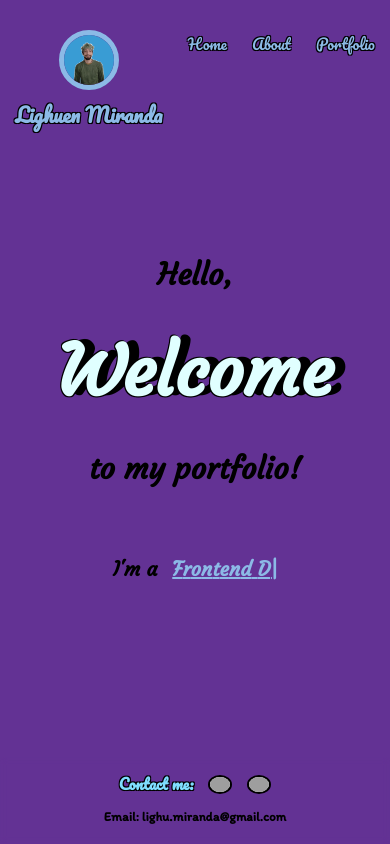
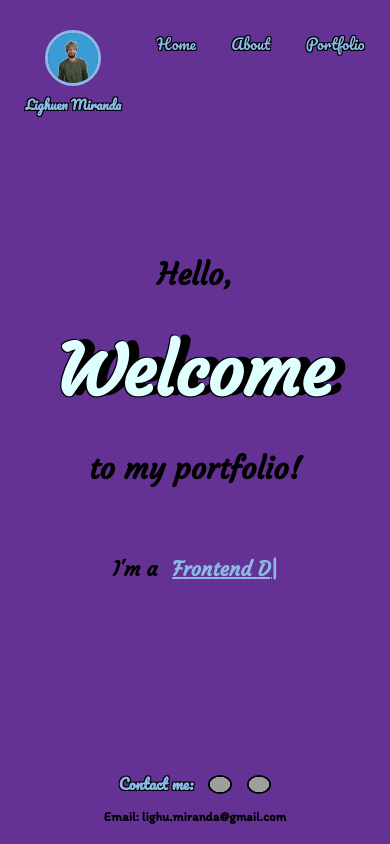
Before and after one commit to Salvapantallado/Portfolio, a React (Create React App) app: page / in a window 390 px wide. Built offline with nearby package versions, Linux system fonts and the light colour scheme; grey boxes are pictures that could not be loaded.

Commit message:
Logo fix

```diff
--- a/src/styles/Footer.css
+++ b/src/styles/Footer.css
@@ -15,7 +15,7 @@
 	font-family: "Pacifico", cursive;
 	text-decoration: none;
 	font-size: 15px;
-	color: #7fdeff;
+	color: #8cbae6;
 	text-shadow: -1px -1px 0 #000, 1px -1px 0 #000, -1px 1px 0 #000,
 		1px 1px 0 #000;
 	backdrop-filter: blur(3px);
--- a/src/styles/Navbar.css
+++ b/src/styles/Navbar.css
@@ -75,10 +75,11 @@
 	}
 
 	.image img {
+		border: 3px solid #8cbae6;
 		width: 50px;
 	}
 
 	.image h3 {
-		font-size: 10x;
+		font-size: 13px;
 	}
 }
```
